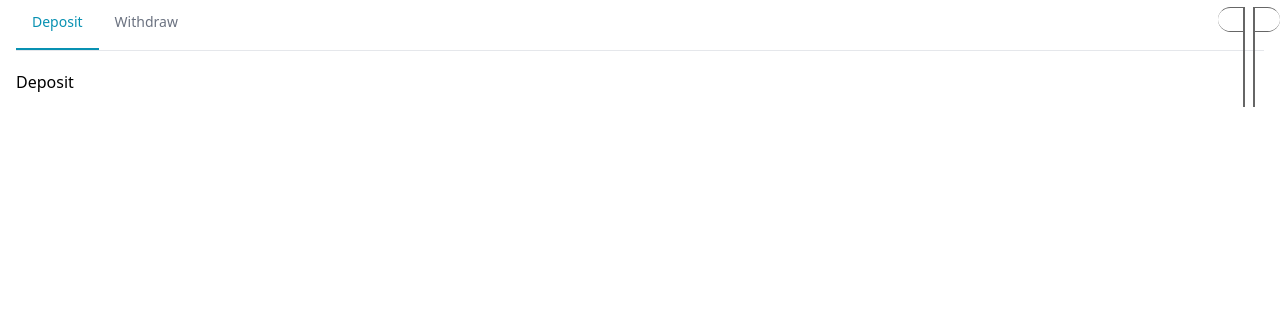
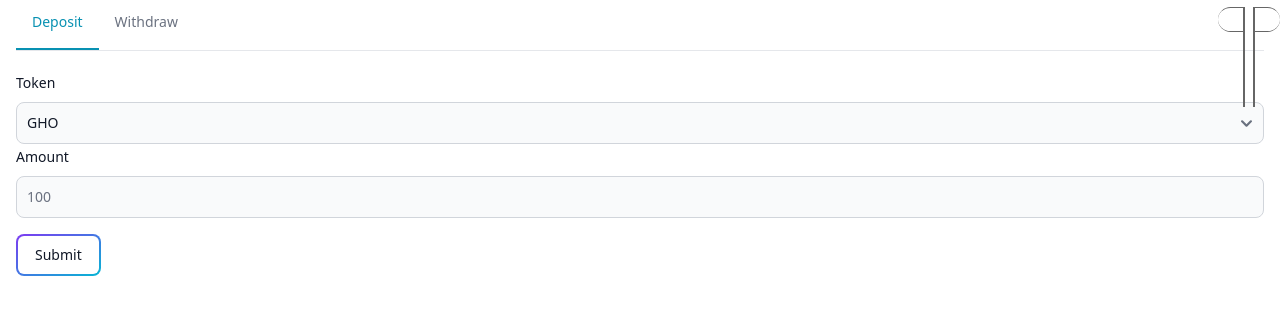
Before and after one commit to superoo7/ppswap-frontend, a Next.js app: page /start in a window 1280 px wide. Shown: the part 185-500 px from the top of the page. Built offline with nearby package versions, Linux system fonts and the light colour scheme; what wagmi would draw is missing.

Commit message:
add deposit

```diff
--- a/components/Deposit/index.jsx
+++ b/components/Deposit/index.jsx
@@ -1,6 +1,39 @@
-
-import React from "react"
+import React from 'react'
+import { Button, Label, Select, TextInput } from 'flowbite-react'
 
 export const DepositTab = () => {
-    return <div>Deposit</div>
+  const handleSubmit = (e) => {
+    e.preventDefault()
+    const token = e.target.token.value
+    const amount = e.target.amount.value
+  }
+  return (
+    <form onSubmit={handleSubmit}>
+      <div id="token-row">
+        <div className="mb-2 block">
+          <Label htmlFor="token" value="Token" />
+        </div>
+        <Select id="token" required={true}>
+          <option>GHO</option>
+          <option>BOB</option>
+        </Select>
+      </div>
+      <div id="amount-row">
+        <div className="mb-2 block">
+          <Label htmlFor="amount" value="Amount" />
+        </div>
+        <TextInput
+          id="amount"
+          type="number"
+          placeholder="100"
+          required={true}
+        />
+      </div>
+      <div className="pt-4">
+        <Button type="submit" outline={true} gradientDuoTone="purpleToBlue">
+            Submit
+        </Button>
+      </div>
+    </form>
+  )
 }
--- a/tailwind.config.js
+++ b/tailwind.config.js
@@ -9,8 +9,7 @@ module.exports = {
     './src/**/*.{js,ts,jsx,tsx}',
 
     // Flowbite
-    "./node_modules/flowbite-react/**/*.js",
-
+    './node_modules/flowbite-react/**/*.js',
   ],
   theme: {
     extend: {},
```
